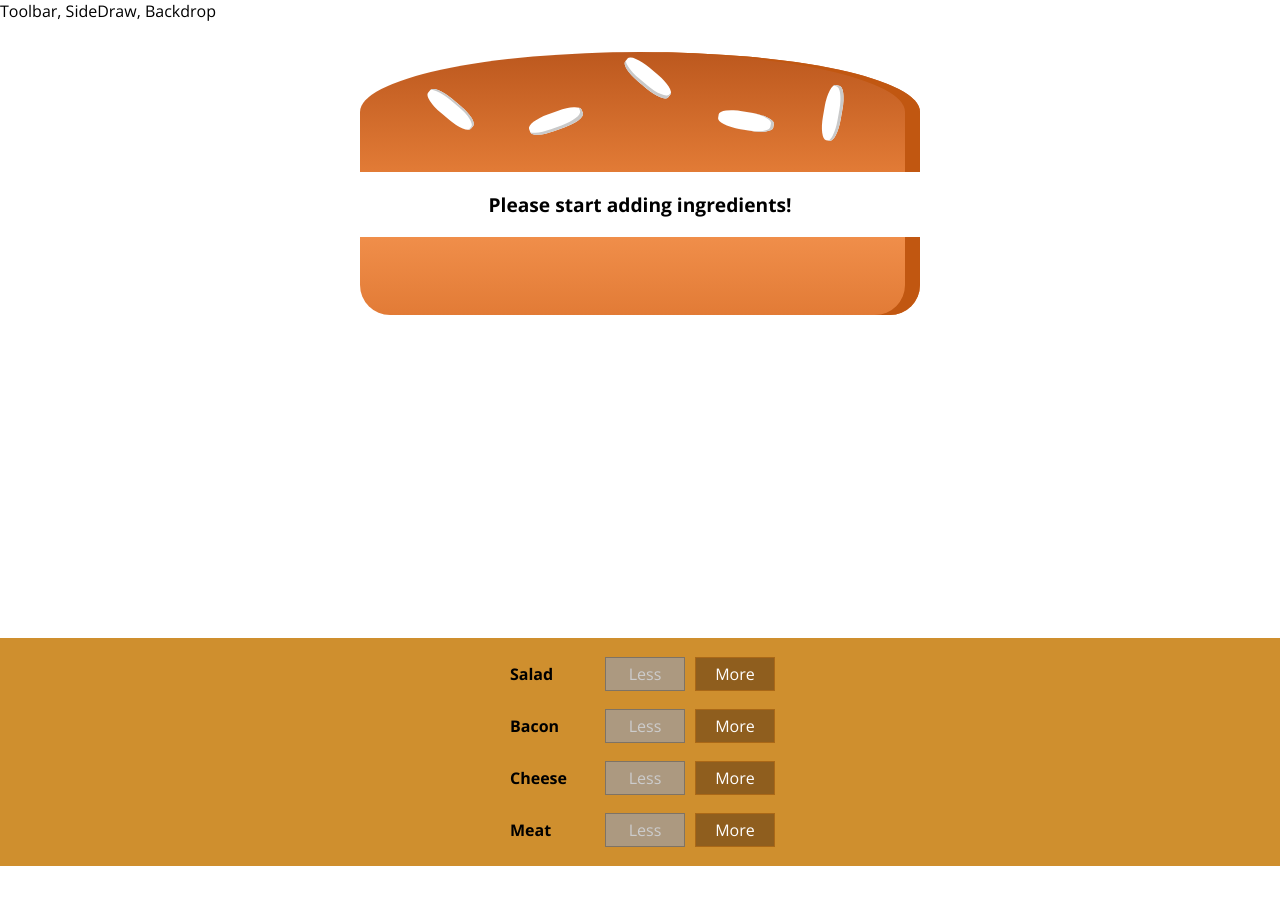
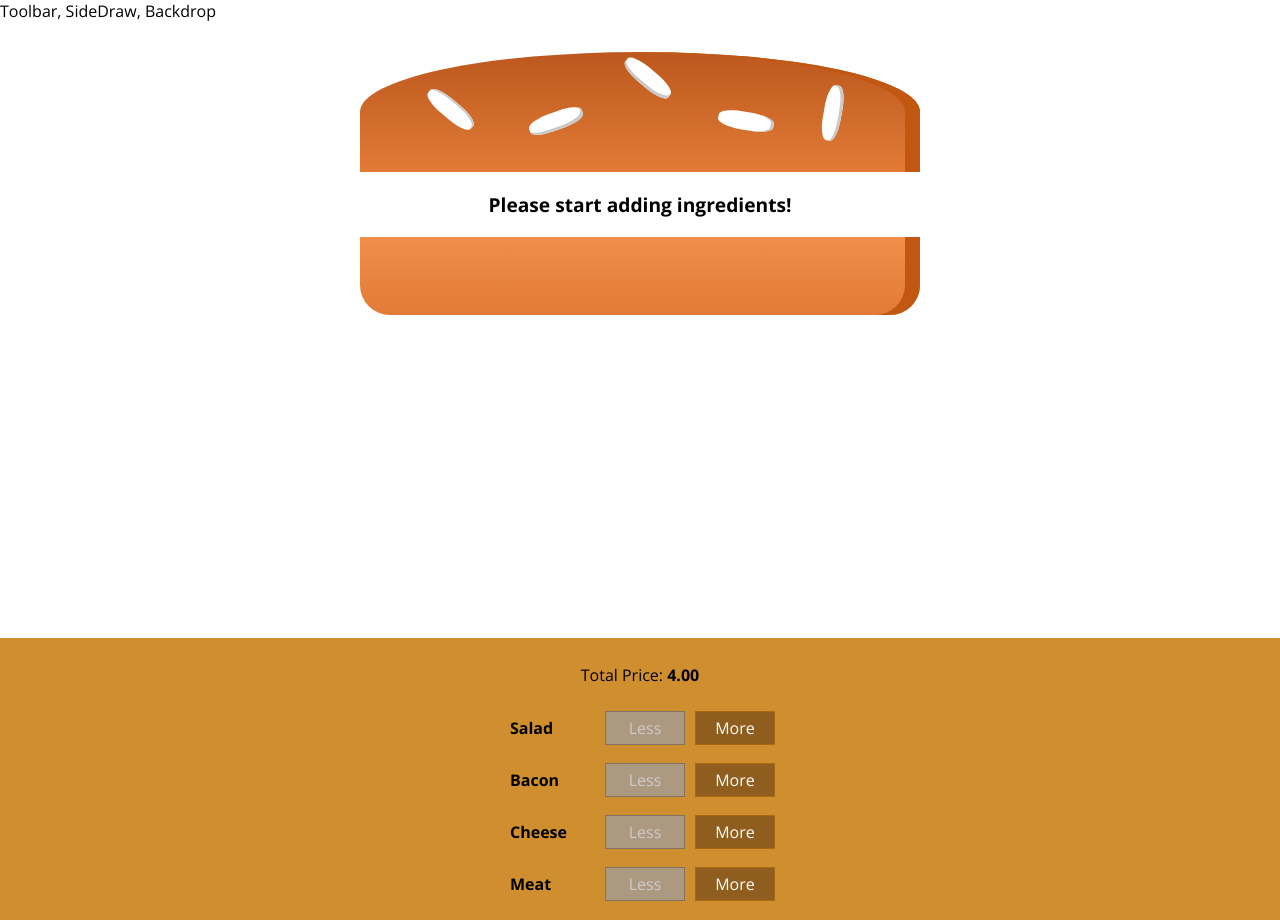
Before and after one commit to SSevenTwo/ReactBurgerBuilder, a React (Create React App) app: page / in a window 1280 px wide. Before the commit the page ends 866 px from the top, so only its background shows below. Built offline with nearby package versions, Linux system fonts and the light colour scheme.

Commit message:
Added total price

```diff
--- a/src/components/Burger/BuildControls/BuildControls.js
+++ b/src/components/Burger/BuildControls/BuildControls.js
@@ -12,6 +12,9 @@
 const buildControls = props => {
   return (
     <div className={classes.BuildControls}>
+      <p>
+        Total Price: <strong>{props.price.toFixed(2)}</strong>
+      </p>
       {controls.map(ingredient => {
         return (
           <BuildControl
--- a/src/containers/BurgerBuilder/BurgerBuilder.js
+++ b/src/containers/BurgerBuilder/BurgerBuilder.js
@@ -70,6 +70,7 @@
           addIngredient={this.addIngredientHandler}
           removeIngredient={this.removeIngredientHandler}
           disabled={disabledInfo}
+          price={this.state.totalPrice}
         />
       </Aux>
     );
```
